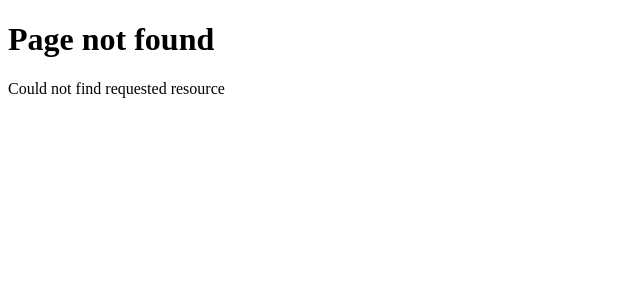
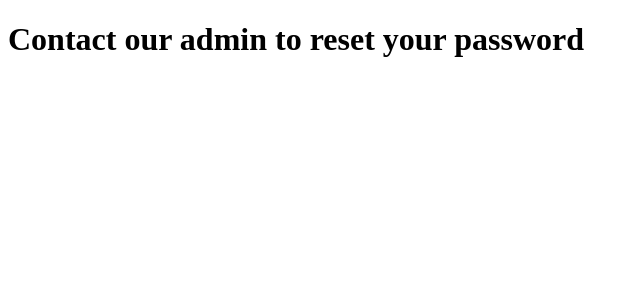
Before and after one commit to DOSSA-HASAN/nextcraft, a Next.js app in the folder hello-world/: page /forgotPassword in a window 1280 px wide. Before the commit this address had no page. Shown: the top 300 px of the page, without its empty margins (0-640 px from the left). Built offline with nearby package versions, Linux system fonts and the light colour scheme.

Commit message:
Day 2 - route groups

```diff
--- /dev/null
+++ b/hello-world/src/app/(auth)/forgotPassword/page.tsx
@@ -0,0 +1,11 @@
+import React from 'react'
+
+function page() {
+    return (
+        <div>
+            <h1>Contact our admin to reset your password</h1>
+        </div>
+    )
+}
+
+export default page
```
Also changed, not shown: hello-world/src/app/(auth)/login/page.tsx (added, +11 -0 lines), hello-world/src/app/(auth)/register/page.tsx (added, +11 -0 lines).
